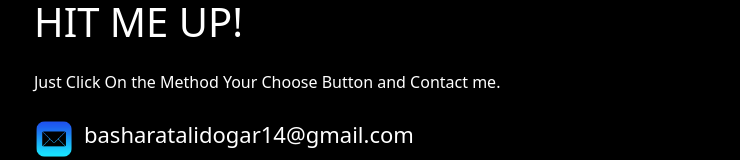
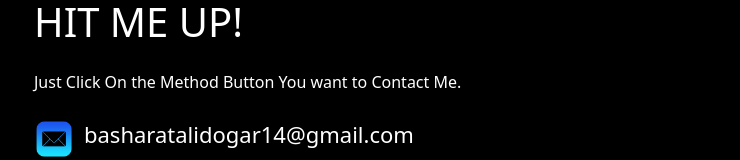
Before and after one commit to BasharatAliKing/My-Portfolio, a React (Create React App) app: page / in a window 1280 px wide. Shown: the part 2732-2892 px from the top of the page, without its empty margins (48-788 px from the left). Built offline with nearby package versions, Linux system fonts and the light colour scheme.

Commit message:
edit readme and add new.md

```diff
--- a/src/App.js
+++ b/src/App.js
@@ -157,7 +157,7 @@ function App(){
 
                                 <p data-aos="fade-up"  data-aos-duration="1000" className='mt-4'>Got a Project in mind? Need to Collaaborate or Bounce Ideas Of ?</p>
                              <h2 data-aos="fade-right"  data-aos-duration="1000">HIT ME UP!</h2>
-                             <p data-aos="fade-up"  data-aos-duration="1000" className='mt-4'>Just Click On the Method Your Choose Button and Contact me.</p>
+                             <p data-aos="fade-up"  data-aos-duration="1000" className='mt-4'>Just Click On the Method Button You want to Contact Me.</p>
                          </div>
                          <div className="col-md-8">
                              <ul className='navbar-nav'>
```
